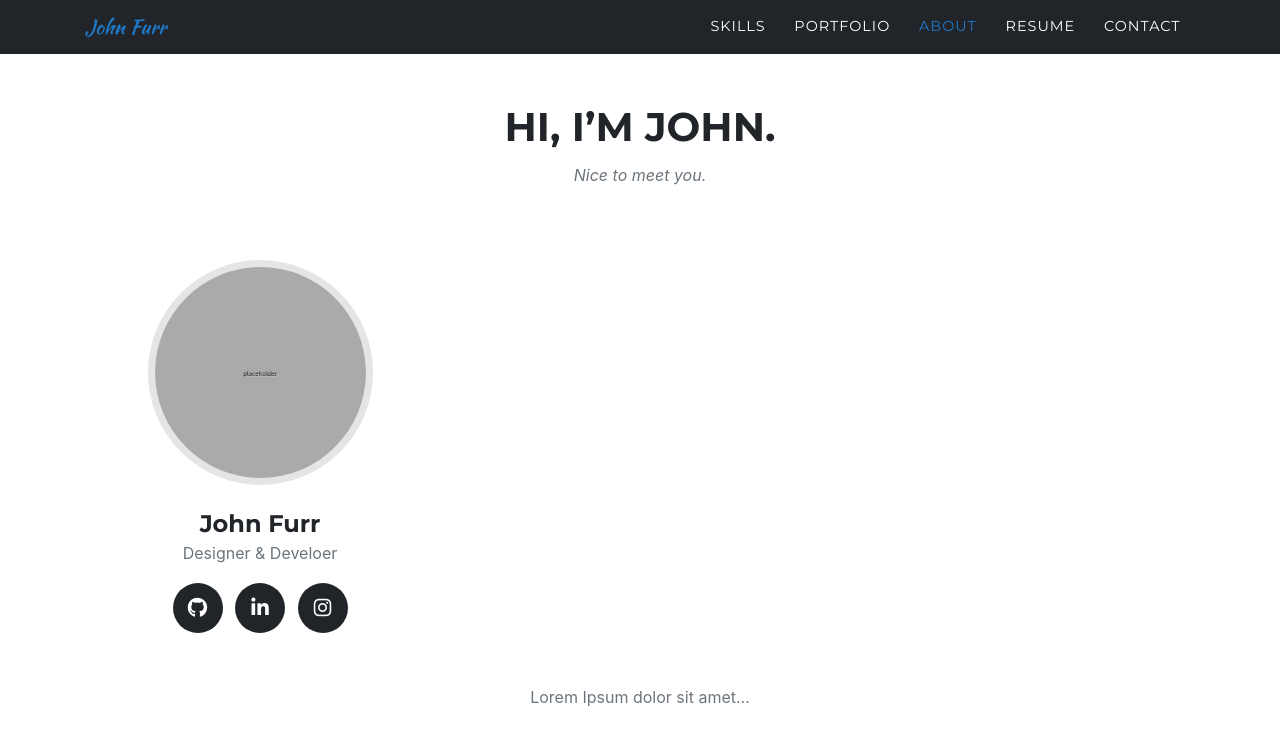
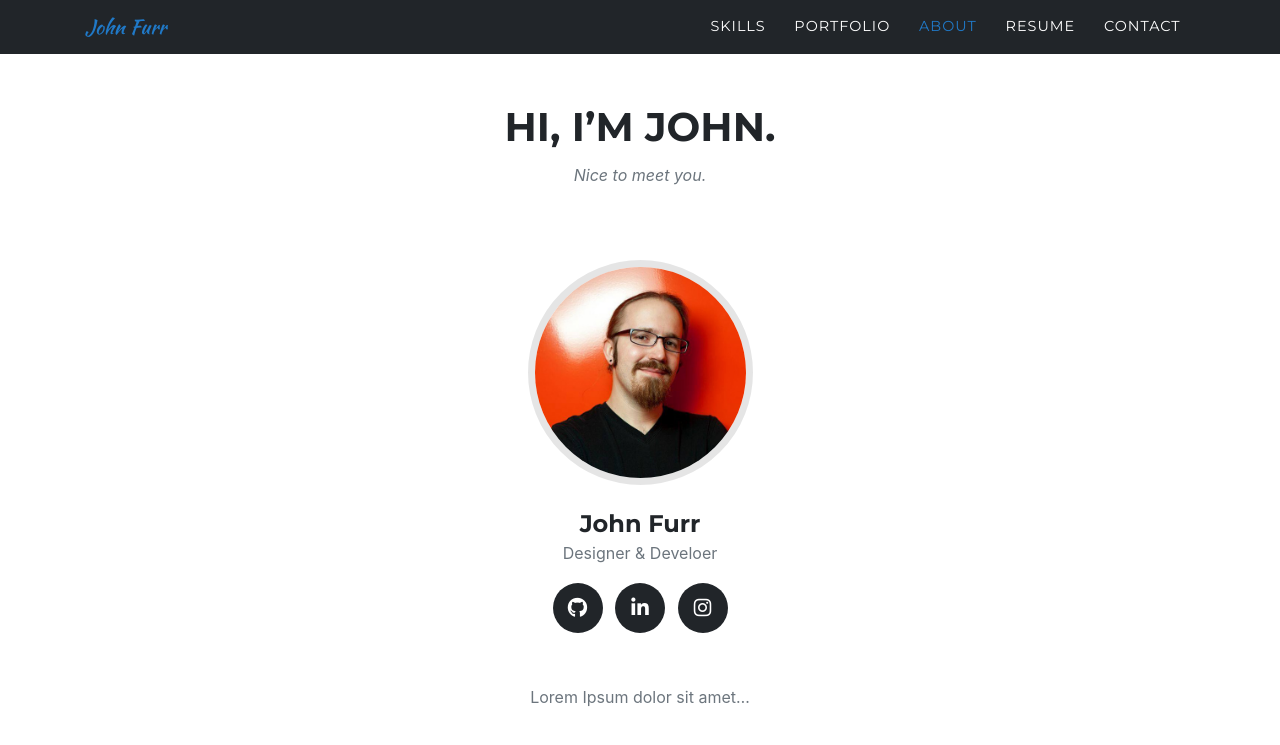
Before and after one commit to johnfurr/johnfurr.github.io, a Jekyll site: the page built from index.md, in a window 1280 px wide and 900 px high, scrolled down 2297 px. Shown: the top 745 px of the window. Built offline with Jekyll 4.4.1, drawn with Linux system fonts in a browser that asks for light colours; nearby versions of some CDN libraries; some web fonts are replaced.

Commit message:
removed some old images, adjusted the about section, and added an image for the about section

```diff
--- a/_data/sitetext.yml
+++ b/_data/sitetext.yml
@@ -118,9 +118,8 @@ en: &DEFAULT_EN
     section: about
     people:
       - name: John Furr
-        pic: 1
         role: Designer & Develoer
-        image: assets/img/team/500x500.jpg
+        image: assets/img/about.jpg
         social:
           - url: https://github.com/JohnMakes
             icon: fab fa-github
--- a/_data/style.yml
+++ b/_data/style.yml
@@ -4,7 +4,7 @@
 #black: "#000"
 
 #Image Customization
-header-image: "../img/header.png"
-contact-image: "../img/contact.png"
+#header-image: ""
+#ontact-image: ""
 #Font Awesome icon for portfolio grid when an item is hovered over
 #portfolio-icon: fas fa-expand-arrows-alt fa-3x #default: fas fa-plus fa-3x
--- a/_includes/about.html
+++ b/_includes/about.html
@@ -10,7 +10,7 @@
   </div>
   <div class="row">
   {% for person in site.data.sitetext[site.locale].about.people %}
-	<div class="col-sm-4">
+	<div class="col-lg-12 text-center">
 	  <div class="team-member">
 		<img class="mx-auto rounded-circle" src="{{ person.image }}" alt="">
 		<h4>{{ person.name }}</h4>
```
Also changed, not shown: assets/img/about.jpg (added), assets/img/clients/creative-market.jpg (deleted), assets/img/clients/designmodo.jpg (deleted), assets/img/clients/envato.jpg (deleted), assets/img/clients/themeforest.jpg (deleted), assets/img/team/2.jpg (deleted), assets/img/team/500x500.jpg (deleted).
